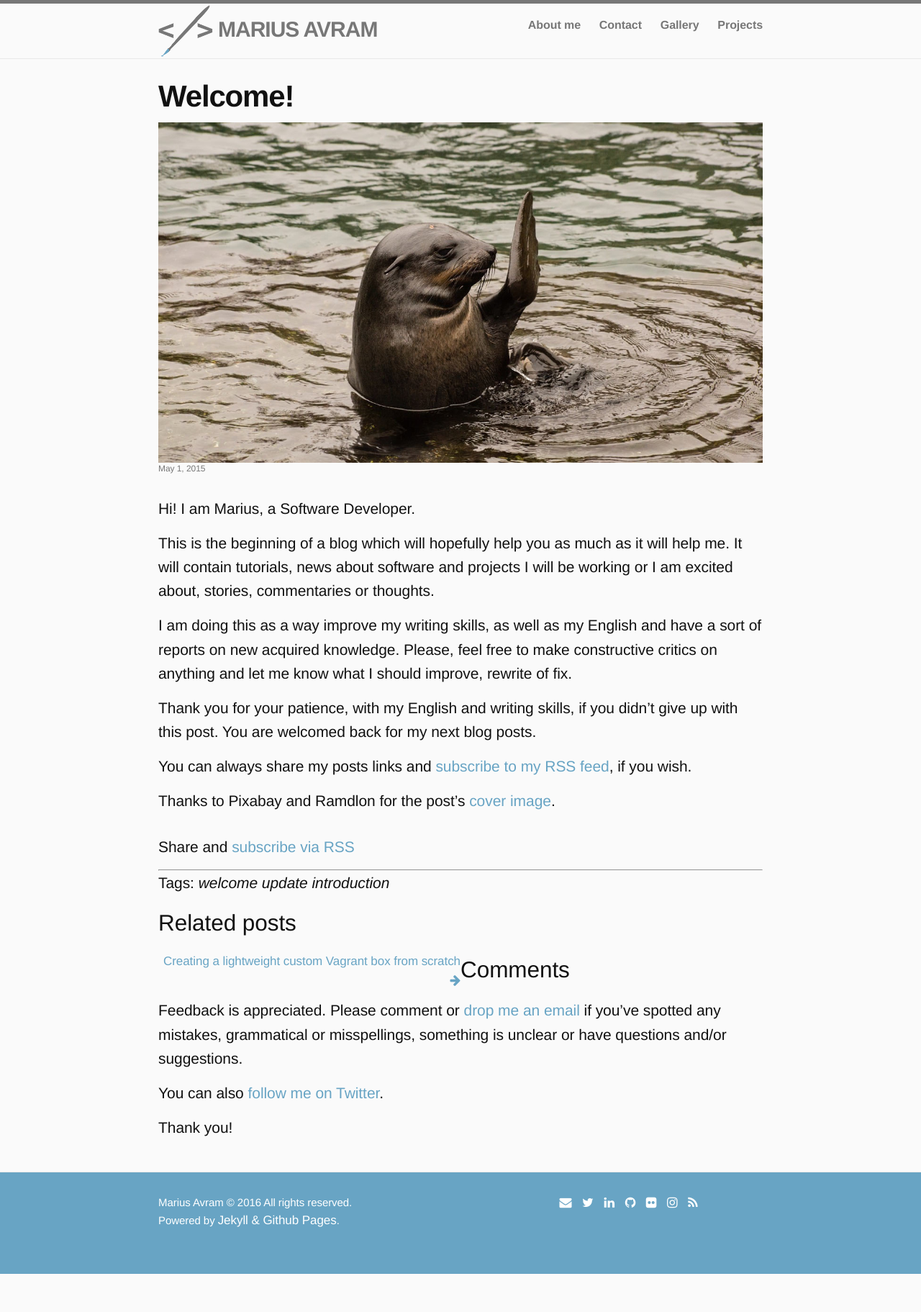
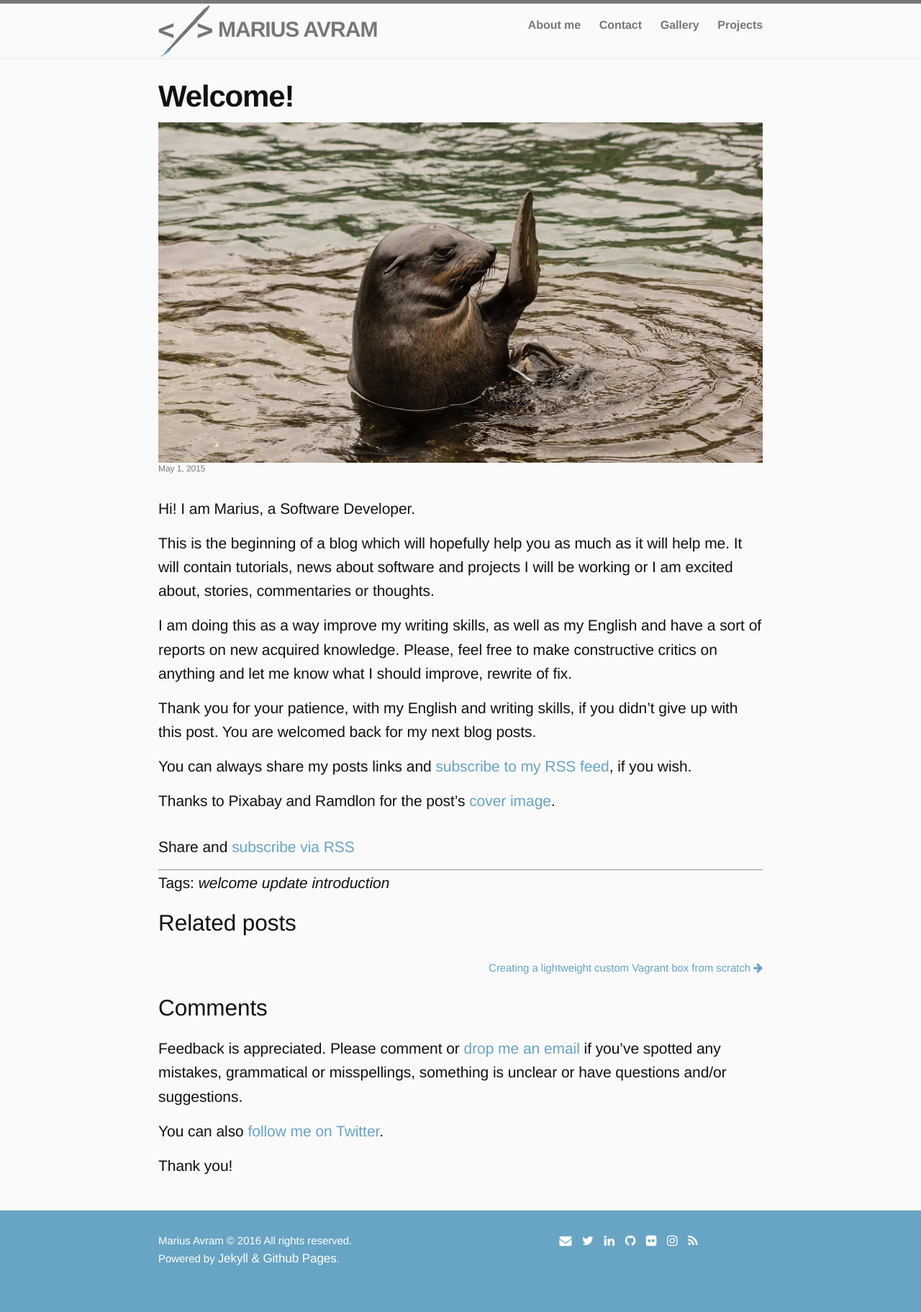
Before and after one commit to mariusavram91/mariusavram, a Jekyll site: the page built from _posts/2015-05-01-welcome.markdown, in a window 1280 px wide. Shown: the whole page at 72% size. Built offline with Jekyll 4.4.1, drawn with Linux system fonts in a browser that asks for light colours; nearby versions of some CDN libraries; comment, search, counter and statistics services are not loaded; before the commit the page ends 1770 px from its top, so only the background shows below that.

Commit message:
Fix Related posts layout and style

```diff
--- a/_layouts/post.html
+++ b/_layouts/post.html
@@ -27,21 +27,21 @@ layout: default
   <h2>Related posts</h2>
 
   <div class="post-nav">
-    {% if page.previous.url %}
     <div class="post-related-link previous">
+      {% if page.previous.url %}
       <a href="{{ page.previous.url }}">
         <i class="fa fa-arrow-left"></i> {{ page.previous.title }}
       </a>
+      {% endif %}
     </div>
-    {% endif %}
 
-    {% if page.next.url %}
     <div class="post-related-link next">
+      {% if page.next.url %}
       <a href="{{ page.next.url }}">
          {{ page.next.title }} <i class="fa fa-arrow-right"></i>
       </a>
+      {% endif %}
     </div>
-    {% endif %}
   </div>
 
   <h2>Comments</h2>
--- a/_sass/_layout.scss
+++ b/_sass/_layout.scss
@@ -309,7 +309,9 @@ a.post-preview {
 }
 
 .post-nav {
-    font-size: 17px;
+    display: inline-block;
+    width: 100%;
+    font-size: 15px;
     margin-top: 10px;
     margin-bottom: 10px;
 
@@ -319,6 +321,7 @@ a.post-preview {
     }
 
     .next {
+        float: right;
         text-align: right;
     }
 }
```
